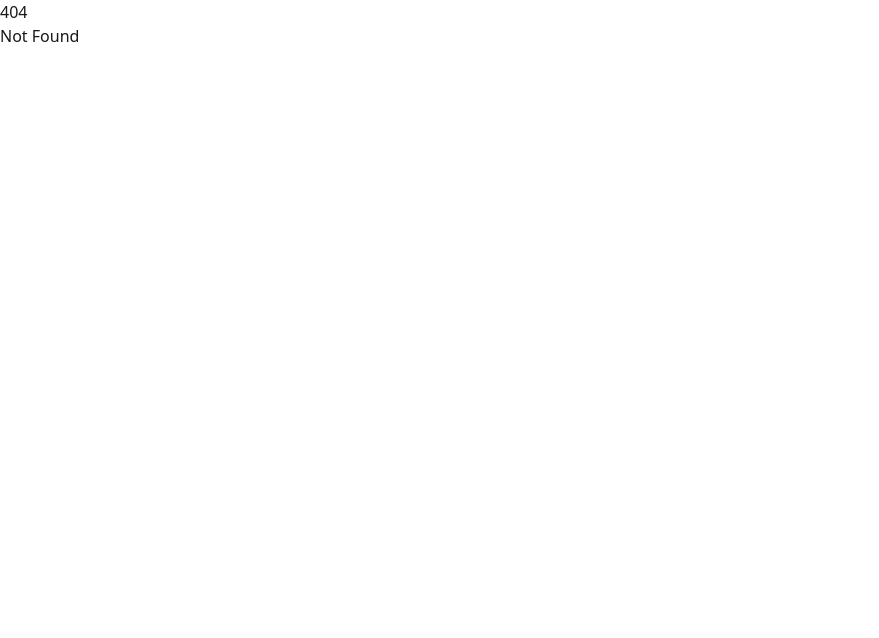
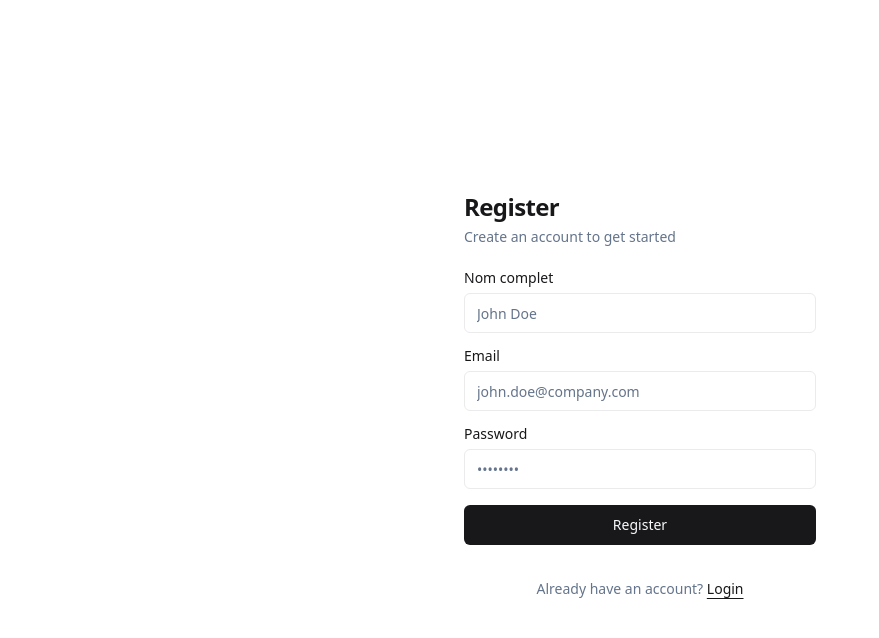
Before and after one commit to gerald-lbn/alexendria, a SvelteKit app: page /register in a window 1280 px wide. Before the commit this address had no page. Shown: the top 638 px of the page, without its empty margins (0-879 px from the left). Built offline with nearby package versions, Linux system fonts and the light colour scheme.

Commit message:
feat: add register page

```diff
--- /dev/null
+++ b/src/lib/components/auth/heading.svelte
@@ -0,0 +1,15 @@
+<script lang="ts">
+	interface Props {
+		heading: string;
+		subheading?: string;
+	}
+
+	const { heading, subheading }: Props = $props();
+</script>
+
+<div class="flex flex-col space-y-1">
+	<h1 class="text-2xl font-semibold tracking-tight">{heading}</h1>
+	{#if subheading}
+		<p class="text-muted-foreground text-sm">{subheading}</p>
+	{/if}
+</div>
--- /dev/null
+++ b/src/routes/(auth)/register/+page.svelte
@@ -0,0 +1,42 @@
+<script lang="ts">
+	import Heading from '$lib/components/auth/heading.svelte';
+	import Button from '$lib/components/ui/button/button.svelte';
+	import Input from '$lib/components/ui/input/input.svelte';
+	import Label from '$lib/components/ui/label/label.svelte';
+</script>
+
+<div class="mx-auto flex h-svh max-w-sm flex-col justify-center space-y-6 p-4">
+	<Heading heading="Register" subheading="Create an account to get started" />
+
+	<form action="" class="grid space-y-4">
+		<div class="grid gap-2">
+			<Label for="fullname">Nom complet</Label>
+			<Input required type="text" id="fullname" name="fullname" placeholder="John Doe" />
+		</div>
+
+		<div class="grid gap-2">
+			<Label for="email">Email</Label>
+			<Input required type="email" id="email" name="email" placeholder="john.doe@company.com" />
+		</div>
+
+		<div class="grid gap-2">
+			<Label for="password">Password</Label>
+			<Input
+				required
+				type="password"
+				id="password"
+				name="password"
+				placeholder="••••••••"
+				minlength={8}
+			/>
+		</div>
+
+		<Button type="submit">Register</Button>
+	</form>
+
+	<p class="text-muted-foreground text-center text-sm">
+		Already have an account? <Button href="/login" variant="link" class="p-0 underline">
+			Login
+		</Button>
+	</p>
+</div>
```
